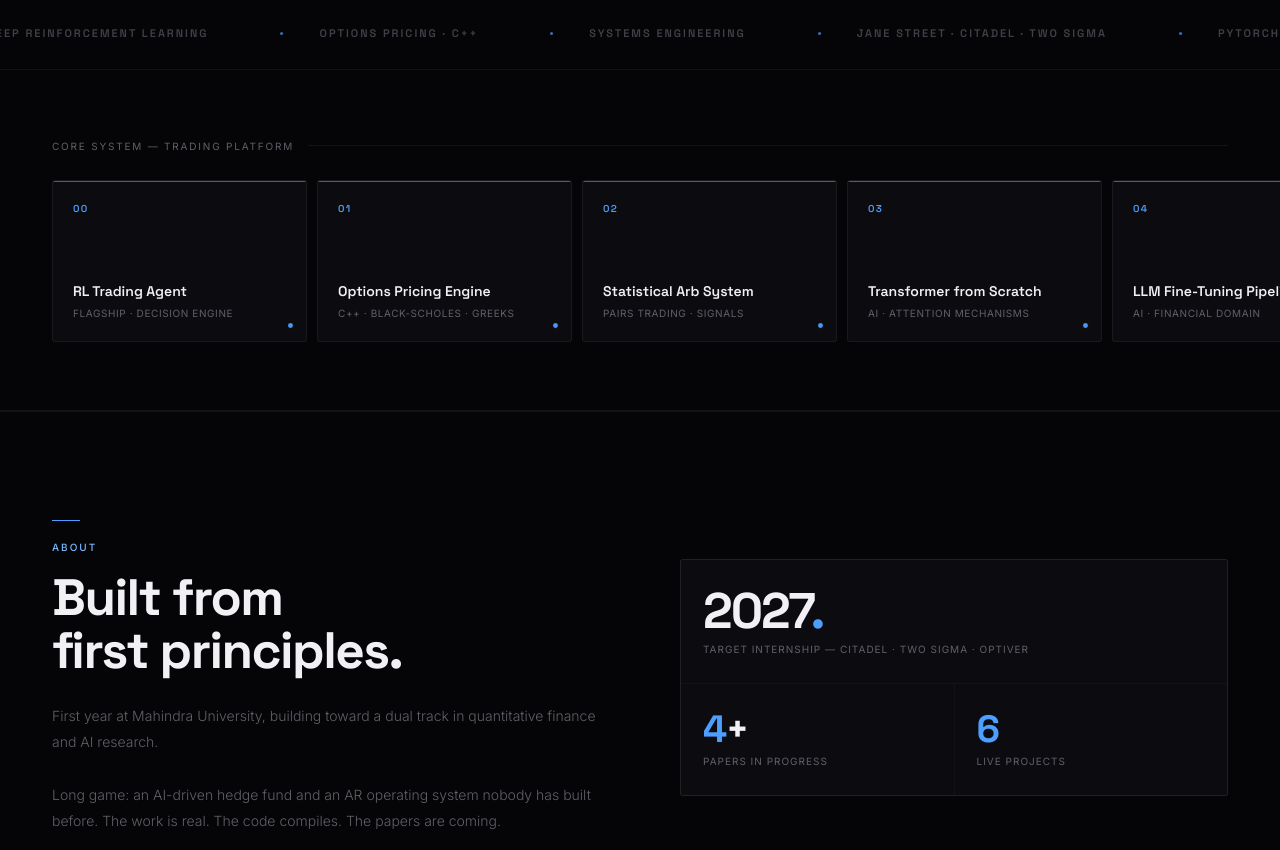
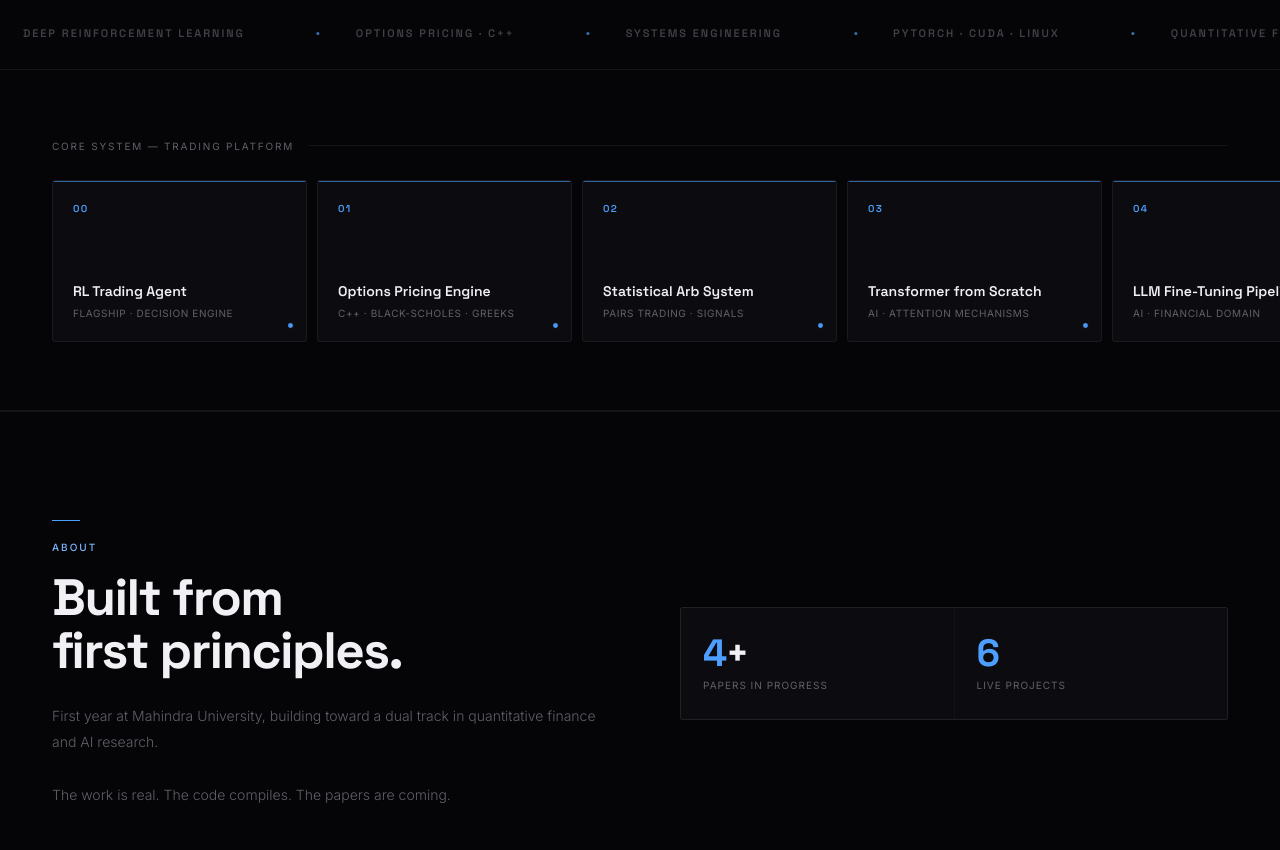
Before and after one commit to wraithdirective/wraithdirective.github.io, a plain HTML site: page index.html in a window 1280 px wide. Shown: the part 802-1652 px from the top of the page. Drawn offline with Linux system fonts and the light colour scheme.

Commit message:
Update index.html to remove company references
Removed specific company names from the text and shortened the paragraph.

```diff
--- a/index.html
+++ b/index.html
@@ -216,7 +216,6 @@ footer{padding:76px 52px 42px;border-top:1px solid var(--border);display:grid;gr
     <span class="mq-item"><span class="dot"></span>Deep Reinforcement Learning</span>
     <span class="mq-item"><span class="dot"></span>Options Pricing · C++</span>
     <span class="mq-item"><span class="dot"></span>Systems Engineering</span>
-    <span class="mq-item"><span class="dot"></span>Jane Street · Citadel · Two Sigma</span>
     <span class="mq-item"><span class="dot"></span>PyTorch · CUDA · Linux</span>
     <span class="mq-item"><span class="dot"></span>Quantitative Finance</span>
     <span class="mq-item"><span class="dot"></span>Deep Reinforcement Learning</span>
@@ -245,10 +244,9 @@ footer{padding:76px 52px 42px;border-top:1px solid var(--border);display:grid;gr
       <div class="blue-bar rev"></div>
       <p class="eyebrow rev">About</p>
       <h2 class="sh rev d1">Built from<br>first principles.</h2>
-      <p class="body-text rev d2">First year at Mahindra University, building toward a dual track in quantitative finance and AI research.<br><br>Long game: an AI-driven hedge fund and an AR operating system nobody has built before. The work is real. The code compiles. The papers are coming.</p>
+      <p class="body-text rev d2">First year at Mahindra University, building toward a dual track in quantitative finance and AI research.<br><br>The work is real. The code compiles. The papers are coming.</p>
     </div>
     <div class="stats-grid rev d2">
-      <div class="sbox wide"><div class="sn">2027<em>.</em></div><div class="sl">Target internship — Citadel · Two Sigma · Optiver</div></div>
       <div class="sbox"><div class="sn"><em>4</em>+</div><div class="sl">Papers in progress</div></div>
       <div class="sbox"><div class="sn"><em>6</em></div><div class="sl">Live projects</div></div>
     </div>
```
